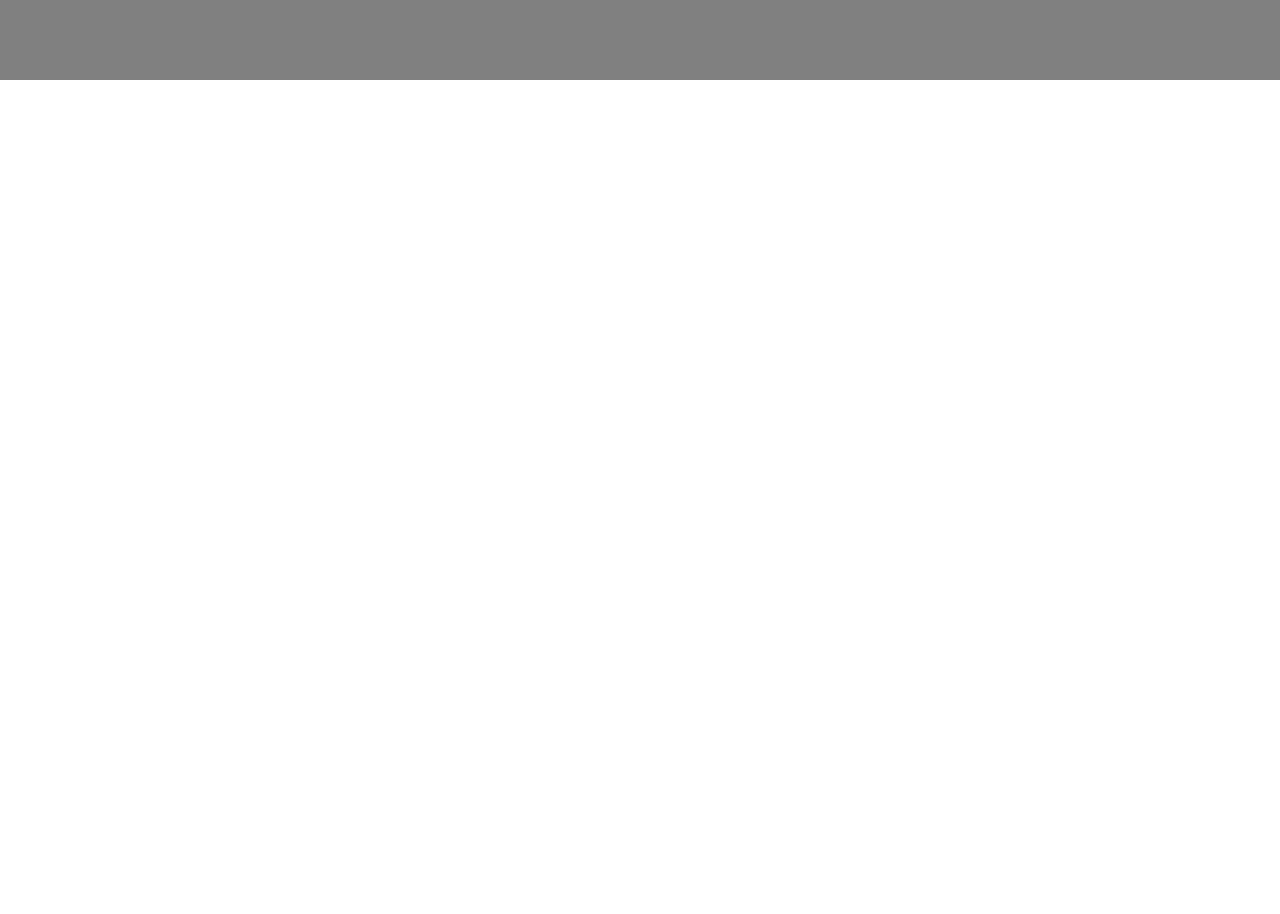
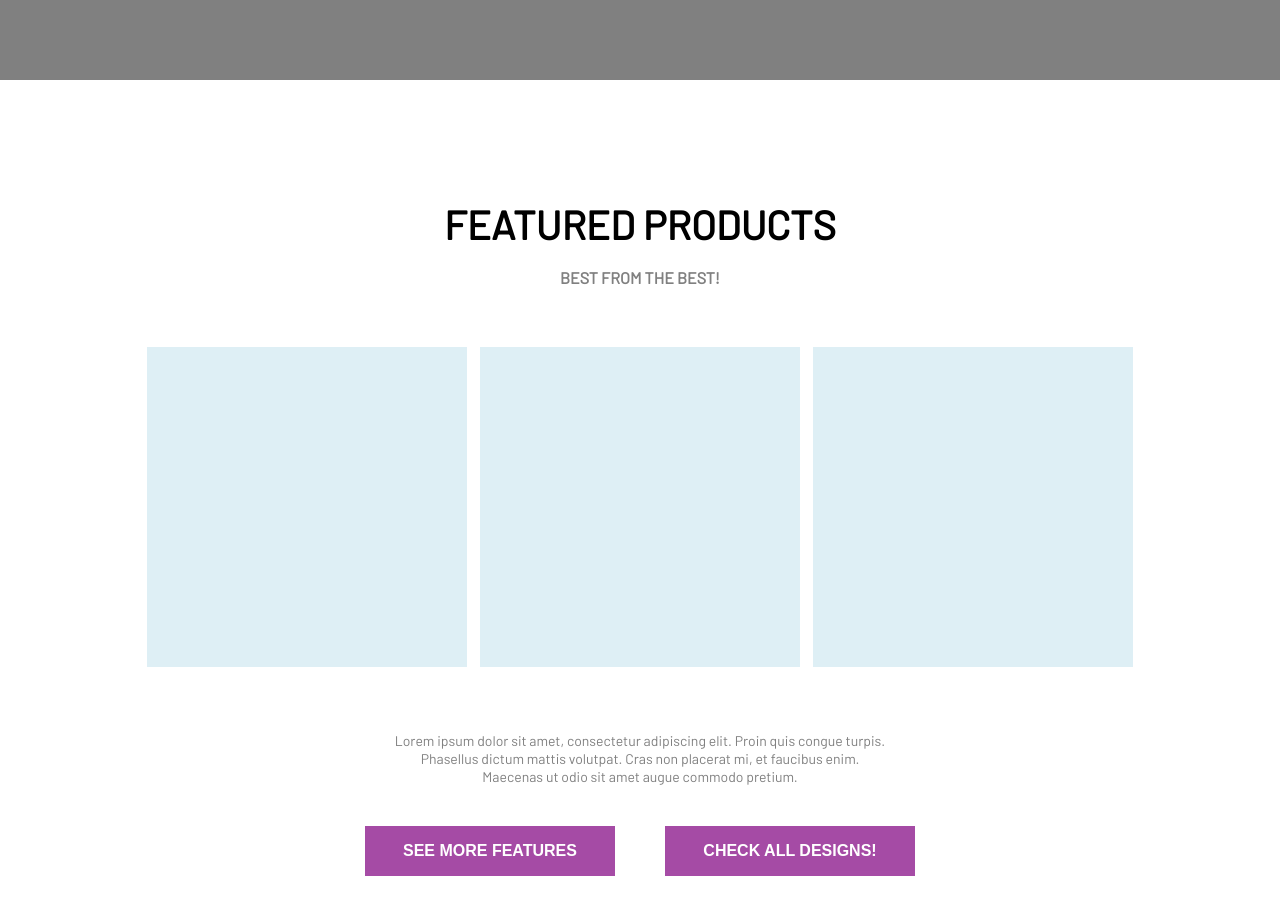
Before and after one commit to FelipeLTavares/New-e-commerce, a React (Vite) app: page / in a window 1280 px wide. Shown: the part 400-1314 px from the top of the page. Before the commit the page ends 800 px from the top, so only its background shows below. Built offline with nearby package versions, Linux system fonts and the light colour scheme.

Commit message:
Adding a new component

```diff
--- a/src/App.tsx
+++ b/src/App.tsx
@@ -5,6 +5,7 @@ import { GlobalStyles } from './styles/GlobalCss'
 
 import { Header } from './components/UI/Header/Header';
 import { AdSection } from './components/UI/AdSection/AdSection';
+import { FeaturedProducts } from './components/Home/FeaturedProducts/FeaturedProducts';
 
 function App() {
   GlobalStyles();
@@ -13,6 +14,7 @@ function App() {
     <div className="App">
       <Header></Header>
       <AdSection></AdSection>
+      <FeaturedProducts></FeaturedProducts>
     </div>
   )
 }
--- /dev/null
+++ b/src/components/Home/FeaturedProducts/FeaturedProducts.tsx
@@ -0,0 +1,97 @@
+import { styled } from '@stitches/react'
+
+const FeaturedProductsSection = styled('div', {
+  width: '1000px',
+  height: '800px',
+  margin: 'auto',
+  display: 'flex',
+  flexDirection: 'column',
+  justifyContent: 'flex-start',
+  alignItems: 'center',
+  marginTop: '50px'
+})
+
+const FPSTitle = styled('h2', {
+  fontSize: '40px',
+  marginTop: '70px'
+})
+
+const FPSSubtitle = styled('h3', {
+  fontSize: '16px',
+  color: 'Gray',
+  marginTop: '20px'
+})
+
+const FPSBoard = styled('div', {
+  width: '100%',
+  height: '350px',
+  fontSize: '16px',
+  display: 'flex',
+  marginTop: '45px'
+})
+
+const FPSBoardItem = styled('div', {
+  width: '320px',
+  height: '320px',
+  fontSize: '16px',
+  background: 'Lightblue ',
+  opacity: '0.4',
+  margin: 'auto',
+  '&:hover': {
+    opacity: '0.8'
+  }
+})
+
+const FPSText = styled('p', {
+  maxWidth: '500px',
+  fontSize: '14px',
+  background: 'white',
+  color: 'Gray',
+  textAlign: 'center',
+  lineHeight: '18px',
+  marginTop: '50px'
+})
+
+const FPSButtons = styled('div', {
+  width: '550px',
+  height: '50px',
+  fontSize: '16px',
+  marginTop: '40px',
+  display: 'flex',
+  justifyContent: 'space-between'
+})
+
+const FPSButton = styled('button', {
+  width: '250px',
+  height: '50px',
+  fontSize: '16px',
+  background: 'purple',
+  opacity: '0.7',
+  border: 'none',
+  color: 'White',
+  fontWeight: 'bold',
+  '&:hover': {
+    opacity: '1'
+  }
+})
+
+export function FeaturedProducts () {
+  return(
+    <FeaturedProductsSection>
+      <FPSTitle>FEATURED PRODUCTS</FPSTitle>
+      <FPSSubtitle>BEST FROM THE BEST!</FPSSubtitle>
+      <FPSBoard>
+        <FPSBoardItem></FPSBoardItem>
+        <FPSBoardItem></FPSBoardItem>
+        <FPSBoardItem></FPSBoardItem>
+      </FPSBoard>
+      <FPSText>
+      Lorem ipsum dolor sit amet, consectetur adipiscing elit. Proin quis congue turpis. Phasellus dictum mattis volutpat. Cras non placerat mi, et faucibus enim. Maecenas ut odio sit amet augue commodo pretium.
+      </FPSText>
+      <FPSButtons>
+        <FPSButton>SEE MORE FEATURES</FPSButton>
+        <FPSButton>CHECK ALL DESIGNS!</FPSButton>
+      </FPSButtons>
+    </FeaturedProductsSection>
+  )
+}
```
